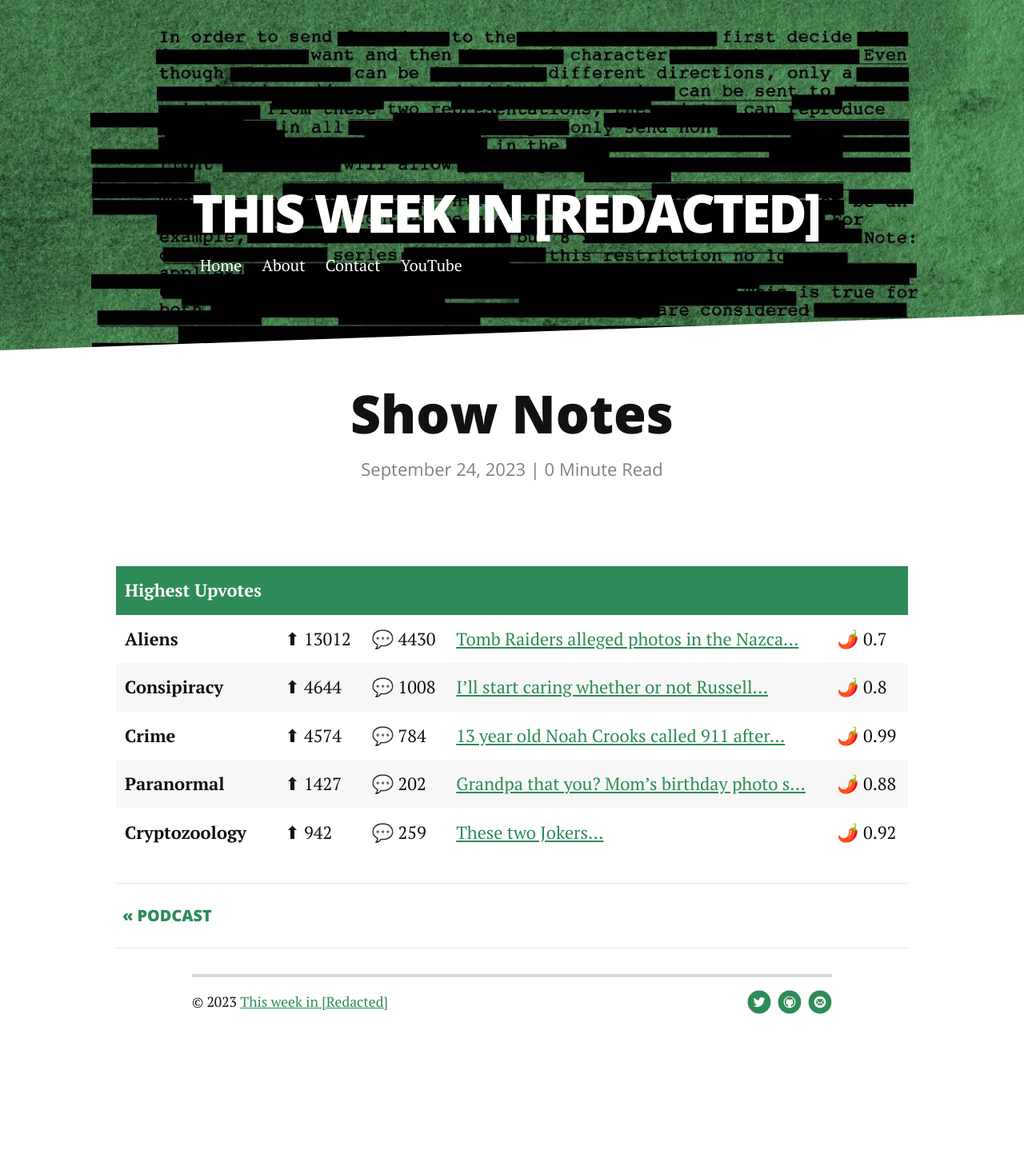
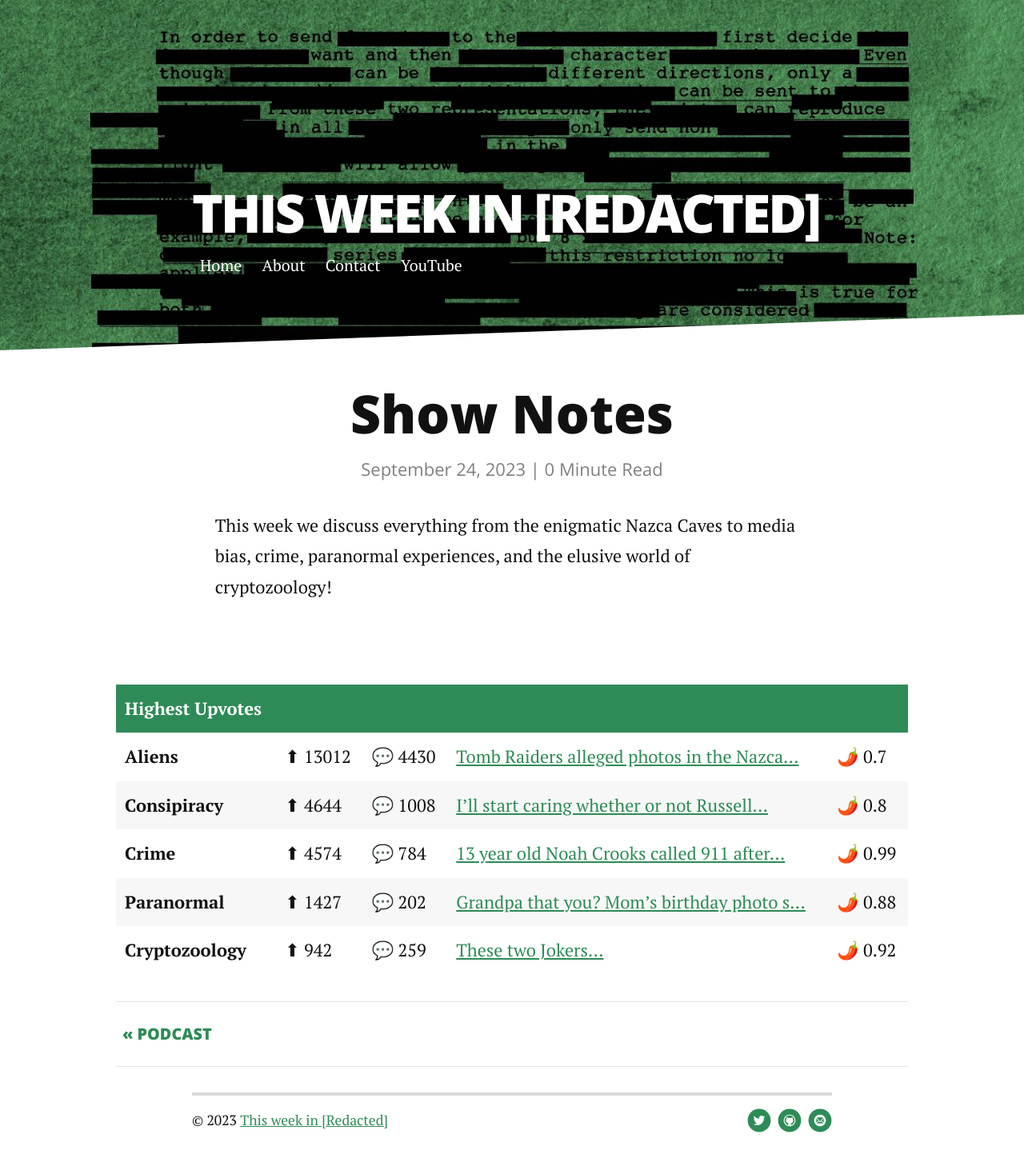
Before and after one commit to thisweekinredacted/thisweekinredacted.github.io, a Jekyll site: the page built from _posts/2023-09-24-shownotes-minus-1.markdown, in a window 1280 px wide. Shown: the whole page at 80% size. Built offline with Jekyll 4.4.1, drawn with Linux system fonts in a browser that asks for light colours; nearby versions of some CDN libraries; before the commit the page ends 1310 px from its top, so only the background shows below that.

Commit message:
Update 2023-09-24-shownotes-minus-1.markdown

```diff
--- a/_posts/2023-09-24-shownotes-minus-1.markdown
+++ b/_posts/2023-09-24-shownotes-minus-1.markdown
@@ -3,6 +3,9 @@ title: [Show Notes] # -1: Bootstrap
 layout: post
 date: 2023-09-24
 ---
+
+This week we discuss everything from the enigmatic Nazca Caves to media bias, crime, paranormal experiences, and the elusive world of cryptozoology!
+
 <style> td, th { border: none!important;} </style> <br>
 
 | **Highest Upvotes**              |               |               |               |               |
```
